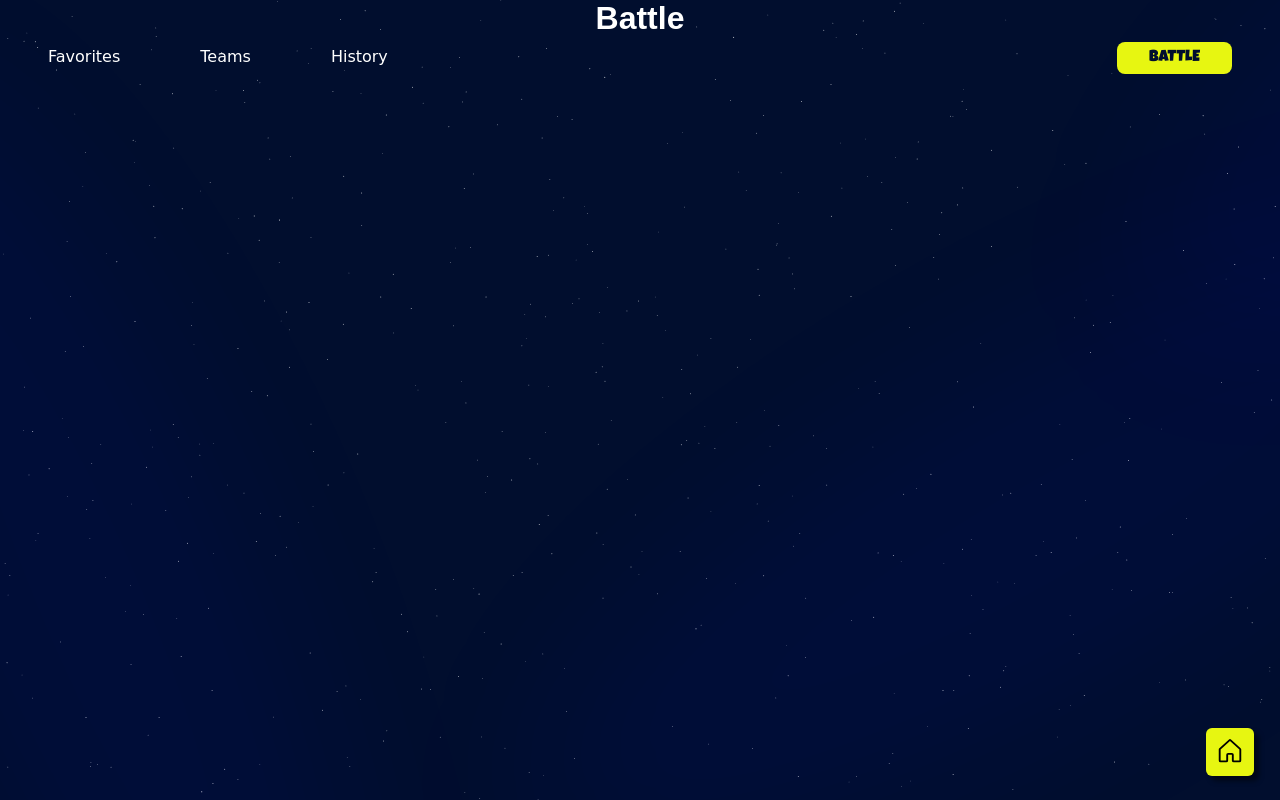
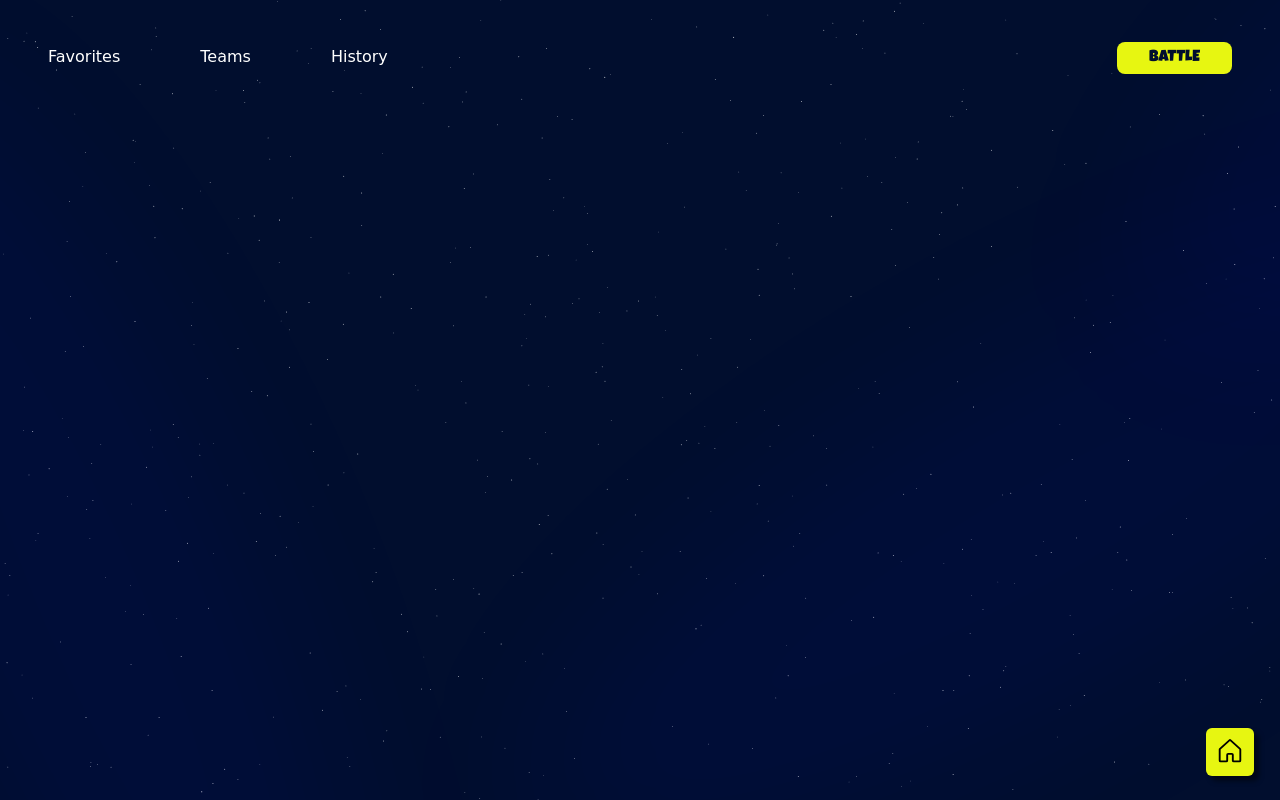
Before and after one commit to julioCoronetti/Rick-and-Morty-Battle, a React (Vite) app in the folder RickAndMortyBattle/: page /battle in a window 1280 px wide. Built offline with nearby package versions, Linux system fonts and the light colour scheme; the HTML template or start-up script is replaced by a standard one; a web font is replaced by a local one.

Commit message:
feat: add HomeButton component for navigation; update pages to use HomeButton instead of HomeNavigation

```diff
--- a/RickAndMortyBattle/src/components/HomeNavigation/index.tsx
+++ b/RickAndMortyBattle/src/components/HomeButton/index.tsx
@@ -2,7 +2,7 @@ import { useNavigate } from "react-router-dom";
 import { HomeNavigationContainer } from "./styles";
 import { House } from "phosphor-react";
 
-export const HomeNavigation = () => {
+export const HomeButton  = () => {
     const navigate = useNavigate();
 
     const goToHomePage = () => {
--- a/RickAndMortyBattle/src/components/Navigation/index.tsx
+++ b/RickAndMortyBattle/src/components/Navigation/index.tsx
@@ -12,7 +12,7 @@ export const Navigation = () => {
 
         window.addEventListener("scroll", handleScroll);
         return () => window.removeEventListener("scroll", handleScroll);
-    }, [])
+    }, []);
 
     return (
         <NavigationContainer scrolled={scrolled}>
@@ -29,4 +29,4 @@ export const Navigation = () => {
             </ul>
         </NavigationContainer>
     );
-}
+};
--- a/RickAndMortyBattle/src/components/Navigation/styles.ts
+++ b/RickAndMortyBattle/src/components/Navigation/styles.ts
@@ -4,7 +4,10 @@ interface NavigationProps {
     scrolled?: boolean;
 }
 
-export const NavigationContainer = styled.nav<NavigationProps>`
+export const NavigationContainer = styled.nav.withConfig(
+    {
+        shouldForwardProp: (prop) => prop !== "scrolled",
+    }) <NavigationProps>`
     position: fixed;
     z-index: 999;
 
--- a/RickAndMortyBattle/src/pages/Battle/index.tsx
+++ b/RickAndMortyBattle/src/pages/Battle/index.tsx
@@ -1,10 +1,10 @@
-import { HomeNavigation } from "../../components/HomeNavigation"
+import { HomeButton } from "../../components/HomeButton"
+import { BattleContainer } from "./styles"
 
 export const Battle = () => {
     return (
-        <>
-            <h1>Battle</h1>
-            <HomeNavigation />
-        </>
+        <BattleContainer>
+            <HomeButton />
+        </BattleContainer>
     )
 }
--- /dev/null
+++ b/RickAndMortyBattle/src/pages/Battle/styles.ts
@@ -0,0 +1,7 @@
+import styled from "styled-components";
+
+export const BattleContainer = styled.section`
+    width: 100%;
+    height: 100vh;
+
+`;
--- a/RickAndMortyBattle/src/pages/Favorites/index.tsx
+++ b/RickAndMortyBattle/src/pages/Favorites/index.tsx
@@ -1,10 +1,9 @@
-import { HomeNavigation } from "../../components/HomeNavigation"
+import { HomeButton } from "../../components/HomeButton"
 
 export const Favorites = () => {
     return (
         <>
-            <h1>Favorites</h1>
-            <HomeNavigation />
+            <HomeButton />
         </>
     )
 }
--- a/RickAndMortyBattle/src/pages/History/index.tsx
+++ b/RickAndMortyBattle/src/pages/History/index.tsx
@@ -1,10 +1,9 @@
-import { HomeNavigation } from "../../components/HomeNavigation"
+import { HomeButton } from "../../components/HomeButton"
 
 export const History = () => {
     return (
         <>
-            <h1>History</h1>
-            <HomeNavigation />
+            <HomeButton />
         </>
     )
 }
--- a/RickAndMortyBattle/src/pages/Home/index.tsx
+++ b/RickAndMortyBattle/src/pages/Home/index.tsx
@@ -3,7 +3,7 @@ import { ButtonPicles, CardsContainer, HomeContainer } from "./styles"
 
 import logo from "../../assets/logo.svg"
 import { useNavigate } from "react-router-dom";
-import { Footer } from "../../components/Footer";
+import { Footer } from "./components/Footer";
 
 export const Home = () => {
     const navigate = useNavigate();
--- a/RickAndMortyBattle/src/pages/Teams/index.tsx
+++ b/RickAndMortyBattle/src/pages/Teams/index.tsx
@@ -1,10 +1,10 @@
-import { HomeNavigation } from "../../components/HomeNavigation"
+import { HomeButton } from "../../components/HomeButton"
 
 export const Teams = () => {
     return (
         <>
             <h1>Teams</h1>
-            <HomeNavigation />
+            <HomeButton />
         </>
     )
 }
```
Also changed, not shown: RickAndMortyBattle/src/components/HomeButton/styles.ts (renamed from RickAndMortyBattle/src/components/HomeNavigation/styles.ts), RickAndMortyBattle/src/pages/Home/components/Footer/index.tsx (renamed from RickAndMortyBattle/src/components/Footer/index.tsx), RickAndMortyBattle/src/pages/Home/components/Footer/styles.ts (renamed from RickAndMortyBattle/src/components/Footer/styles.ts).
